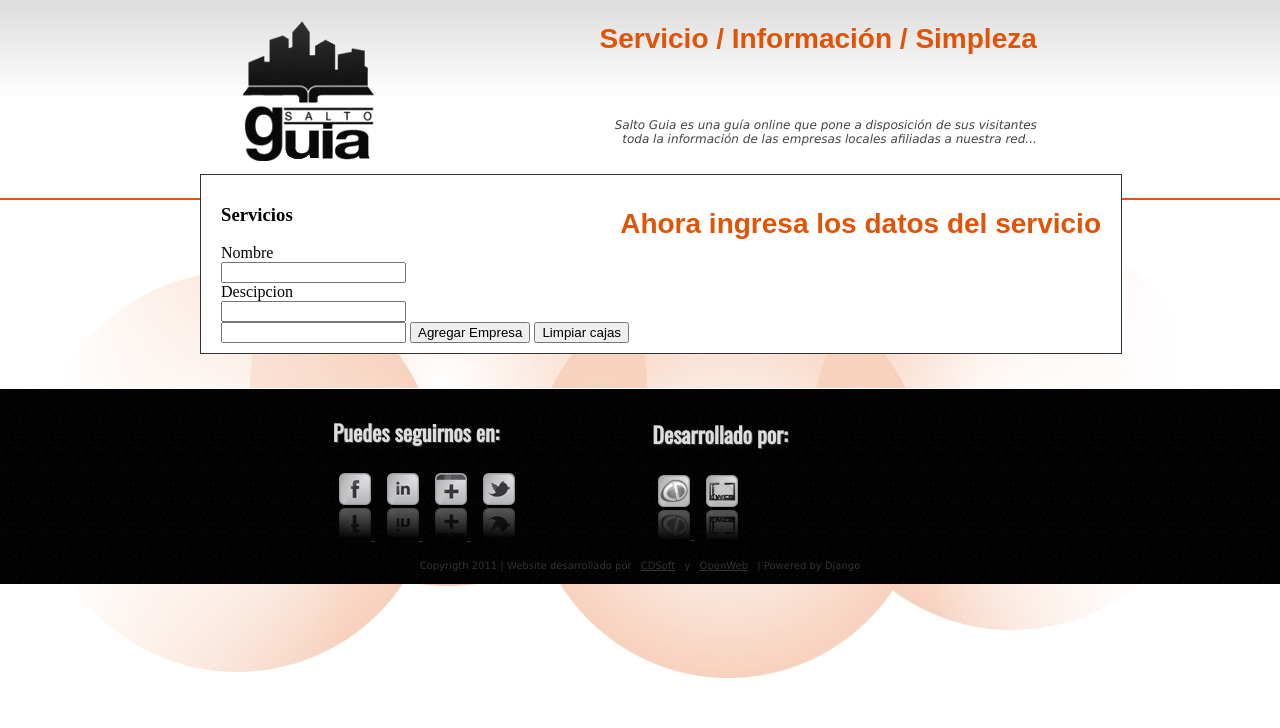
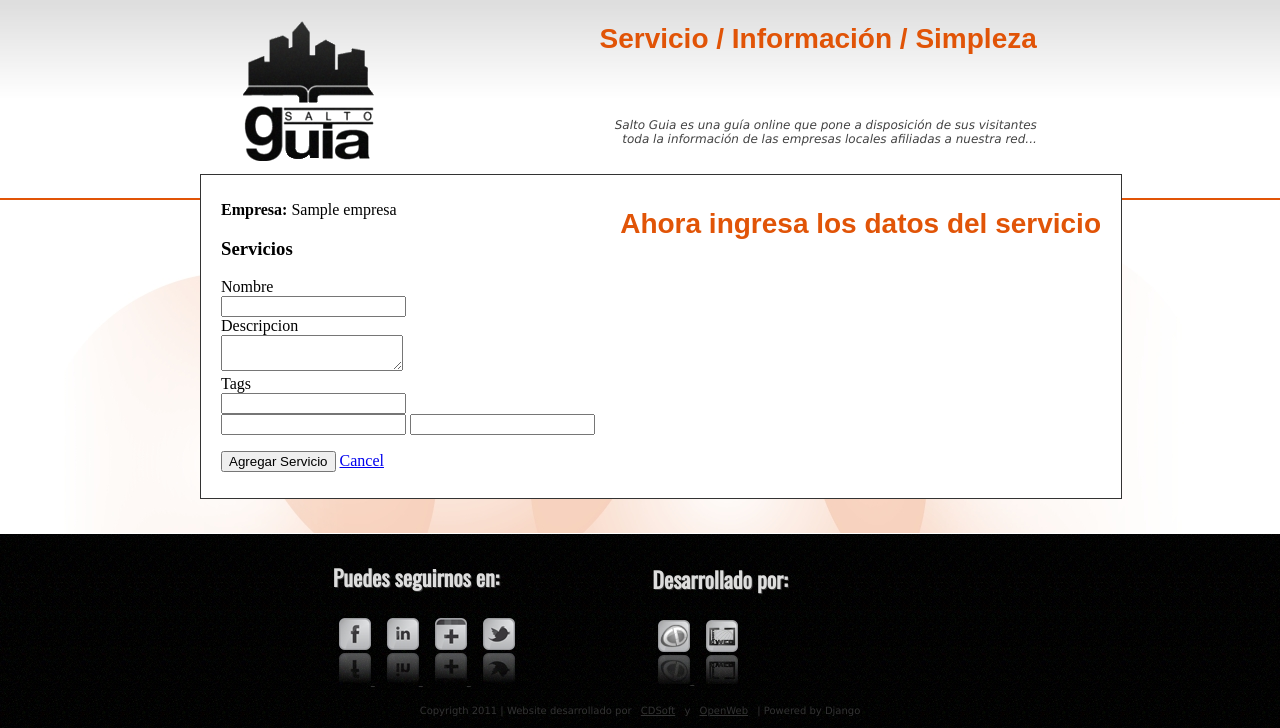
Before and after one commit to cdocarmo/saltoguia, a Django app: template apps/empresas/templates/empresas/ingreso-de-empresa-servicio.html in a window 1280 px wide. Shown: the top 728 px of the page. Run offline with Django 3.2, Linux system fonts and the light colour scheme; the template is opened without the code that fills it: most values are stand-ins (such as "Sample title", 1, 10 or a date in 2020); form fields are guessed from the names that the template uses; some libraries are stand-ins or nearby versions; some web fonts are replaced.

Commit message:
Quedo Ingreso Empresa y Servicio

```diff
--- a/apps/empresas/forms.py
+++ b/apps/empresas/forms.py
@@ -26,13 +26,14 @@ class EmpresaForm(forms.ModelForm):
         model = Empresa
         fields = ('nombre', 'domicilio', 'telefono', 'celular', 'mail', 'descripcion', )
 
-class Empresa_ServicioForm(forms.Form):
+class Empresa_ServicioForm(forms.ModelForm):
     """
     forms.ModelForm ---> cuando va a ser un formulario en base a un modelo
     forms.Form ---> cuando es un formulario creado y recibe parametros
 
         """
+    empresa_id = forms.ModelChoiceField(Empresa.objects.all(), widget=forms.HiddenInput)
     step = forms.IntegerField(widget=forms.HiddenInput, initial=2)
     class Meta:
         model = EmpresaServicio
-        fields = ('nombre', 'descripcion', )
+        fields = ('nombre', 'descripcion', 'tags' )
--- a/apps/empresas/templates/empresas/ingreso-de-empresa-servicio.html
+++ b/apps/empresas/templates/empresas/ingreso-de-empresa-servicio.html
@@ -15,25 +15,37 @@
 {% block content %}
 
 <h2>Ahora ingresa los datos del servicio</h2>
-<form class="forms" id="form_company_singup">
+<form class="forms" method="post" id="form_company_singup">
 
 	<div class="service">
+		<p><strong>{% trans "Empresa" %}: </strong> {{ empresa.nombre }}</p>
+
 		<h3>Servicios</h3>
 		{{ form.nombre.label_tag }}<br />
 		{{ form.nombre }}<br />
 		<span>{{ form.nombre.help_text }}</span>
 		{% if form.nombre.errors %}<span class="error_msg">{{ form.nombre.errors|join:"; " }}</span>{% endif %}
 
-		{{ form.descipcion.label_tag }}<br />
-		{{ form.descipcion }}<br />
-		<span>{{ form.descipcion.help_text }}</span>
-		{% if form.descipcion.errors %}<span class="error_msg">{{ form.descipcion.errors|join:"; " }}</span>{% endif %}
+		{{ form.descripcion.label_tag }}<br />
+		{{ form.descripcion }}<br />
+		<span>{{ form.descripcion.help_text }}</span>
+		{% if form.descripcion.errors %}<span class="error_msg">{{ form.descripcion.errors|join:"; " }}</span>{% endif %}
+
+		{{ form.tags.label_tag }}<br />
+		{{ form.tags }}<br />
+		<span>{{ form.tags.help_text }}</span>
+		{% if form.tags.errors %}<span class="error_msg">{{ form.tags.errors|join:"; " }}</span>{% endif %}
 
 
 	</div>
 	{{ form.step }}
-	<input type="submit" value="Agregar Empresa">
-	<input type="reset" value="Limpiar cajas"/>
+	{{ form.empresa_id }}
+  <p class="form-buttons">
+  <input class="save-button" type="submit" value="Agregar Servicio"/>
+  <a class="cancel-button" href="javascript:window.history.back();">{% trans "Cancel" %}</a>
+  </p>
+
+
 </form>
 
 {% endblock %}
```
Also changed, not shown: apps/empresas/models.py (+25 -4 lines), apps/empresas/views.py (+13 -21 lines), apps/utilita/util.py (added, +19 -0 lines), apps/utilita/__init__.py (added).
